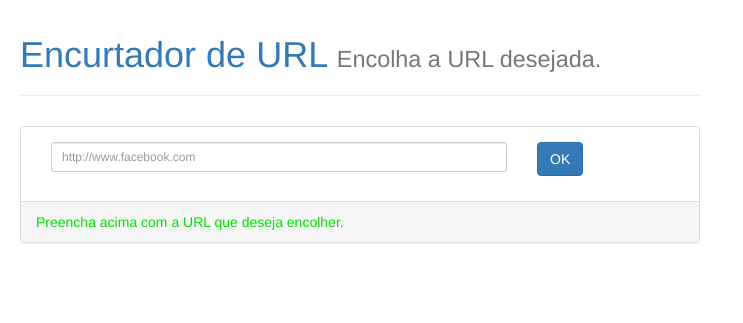
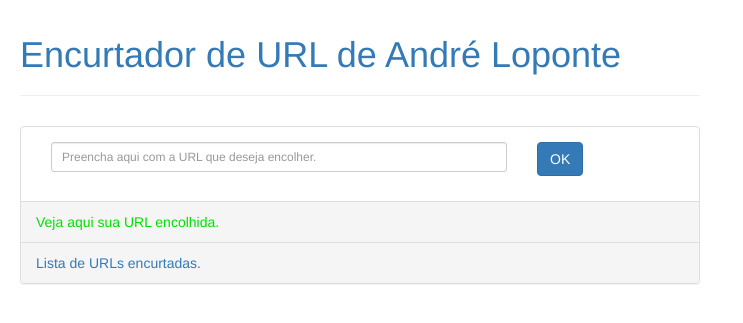
Before and after one commit to andreloponte/Desafio_Intelivix, a Django app: template aabrlus/aabrl/templates/aabrl/index.html in a window 1280 px wide. Shown: the top 323 px of the page, without its empty margins (0-743 px from the left). Run offline with Django 3.2, Linux system fonts and the light colour scheme; the template is opened without the code that fills it, so the values that code supplies are empty; parts of the project's set-up code (start-up, migrations or seed data) failed here and were passed over; some libraries are stand-ins or nearby versions.

```diff
--- a/aabrlus/aabrl/templates/aabrl/base.html
+++ b/aabrlus/aabrl/templates/aabrl/base.html
@@ -1,7 +1,7 @@
 <!DOCTYPE html>
 <html>
     <head>
-	 <title>{% block title %}Welcome to mysite{% endblock %}</title>
+	 <title>{% block title %}AABRLUS - AABRL URL SHORTENER{% endblock %}</title>
 	 {% load staticfiles %}
 	 <link rel="stylesheet" href="https://maxcdn.bootstrapcdn.com/bootstrap/3.3.1/css/bootstrap.min.css">
 	 <link rel="stylesheet" type="text/css" href="{% static 'aabrl/css/custom.css' %}" />
@@ -22,6 +22,18 @@
 				 dataType: 'json'
 		 	 });
 		  });
+//		  $('#submitButton2').click(function() {
+//			 $.ajax({
+//				 type: "SHOW",
+//				 url: "/listaurls/",
+//				 data: {
+//					 'busca' : $('#busca').val(),
+//					 'csrfmiddlewaretoken' : $("input[name=csrfmiddlewaretoken]").val()
+//			 	 },
+//				 success: returnSuccess,
+//				 dataType: 'json'
+//		 	 });
+//		  });
 	});
 	function returnSuccess(data, textStatus, jqXHR) {
 		 if(data.url) {
@@ -35,8 +47,7 @@
     <body>
 	<div id="wrap">
 		<header>
-			<h1><a href="{% url 'aabrl:home' %}">Encurtador de URL</a>
-			<small>Encolha a URL desejada.</small></h1>
+			<h1><a href="{% url 'aabrl:home' %}">Encurtador de URL de André Loponte</a>
 		</header>
 
 		<div id="content">
@@ -44,6 +55,9 @@
 
 			{% endblock %}
 		</div>
+		<div>
+
+		</div>
 	</div>
      </body>
 </html>
--- a/aabrlus/aabrl/templates/aabrl/index.html
+++ b/aabrlus/aabrl/templates/aabrl/index.html
@@ -7,13 +7,14 @@
 <div class="panel panel-default">
  <div class="panel-body">
  <div class="col-sm-9">
- 	<input type="text" name="url" id="url" class="form-control input-sm" placeholder="http://www.facebook.com" />
+ 	<input type="text" name="url" id="url" class="form-control input-sm" placeholder="Preencha aqui com a URL que deseja encolher." />
  </div>
  <div class="col-sm-3">
  	{% csrf_token %}
  	<button id="submitButton" class="btn btn-primary">OK</button></p>
  </div>
  </div>
- <div class="panel-footer"><span id="url-result">Preencha acima com a URL que deseja encolher.</span></div>
+ <div class="panel-footer"><span id="url-result">Veja aqui sua URL encolhida.</span></div>
+ <div class="panel-footer"><a href="{% url 'aabrl:listaurls' %}">Lista de URLs encurtadas.</a>
 </div>
 {% endblock %}
--- /dev/null
+++ b/aabrlus/aabrl/templates/aabrl/urls.py
@@ -0,0 +1,6 @@
+from django.conf.urls import include, url
+from . import views
+
+urlpatterns = [
+    url(r'^$', views.url_list),
+]
--- a/aabrlus/aabrl/urls.py
+++ b/aabrlus/aabrl/urls.py
@@ -1,4 +1,6 @@
 from django.conf.urls import patterns, include, url
+from django.views.generic import list, detail
+from aabrl.models import Urls
 
 urlpatterns = patterns('aabrl.views',
 # Home
@@ -7,4 +9,6 @@ urlpatterns = patterns('aabrl.views',
     url(r'^(?P<encurt_id>\w{6})$', 'redirect_original', name='redirectoriginal'),
 # Criação da ID do encurtamento
     url(r'^makeshort/$', 'url_encolhida', name='urlencolhida'),
+# Criação da lista com os posts
+    url(r'', 'url_list', name='listaurls'),
     )
--- a/aabrlus/aabrlus/settings.py
+++ b/aabrlus/aabrlus/settings.py
@@ -88,7 +88,7 @@ DATABASES = {
 
 LANGUAGE_CODE = 'pt-br'
 
-TIME_ZONE = 'UTC'
+TIME_ZONE = 'America/Fortaleza'
 
 USE_I18N = True
 
```
Also changed, not shown: aabrlus/aabrl/templates/aabrl/listaurls.html (added, +13 -0 lines), aabrlus/aabrl/views.py (+10 -2 lines), 1 other file.
